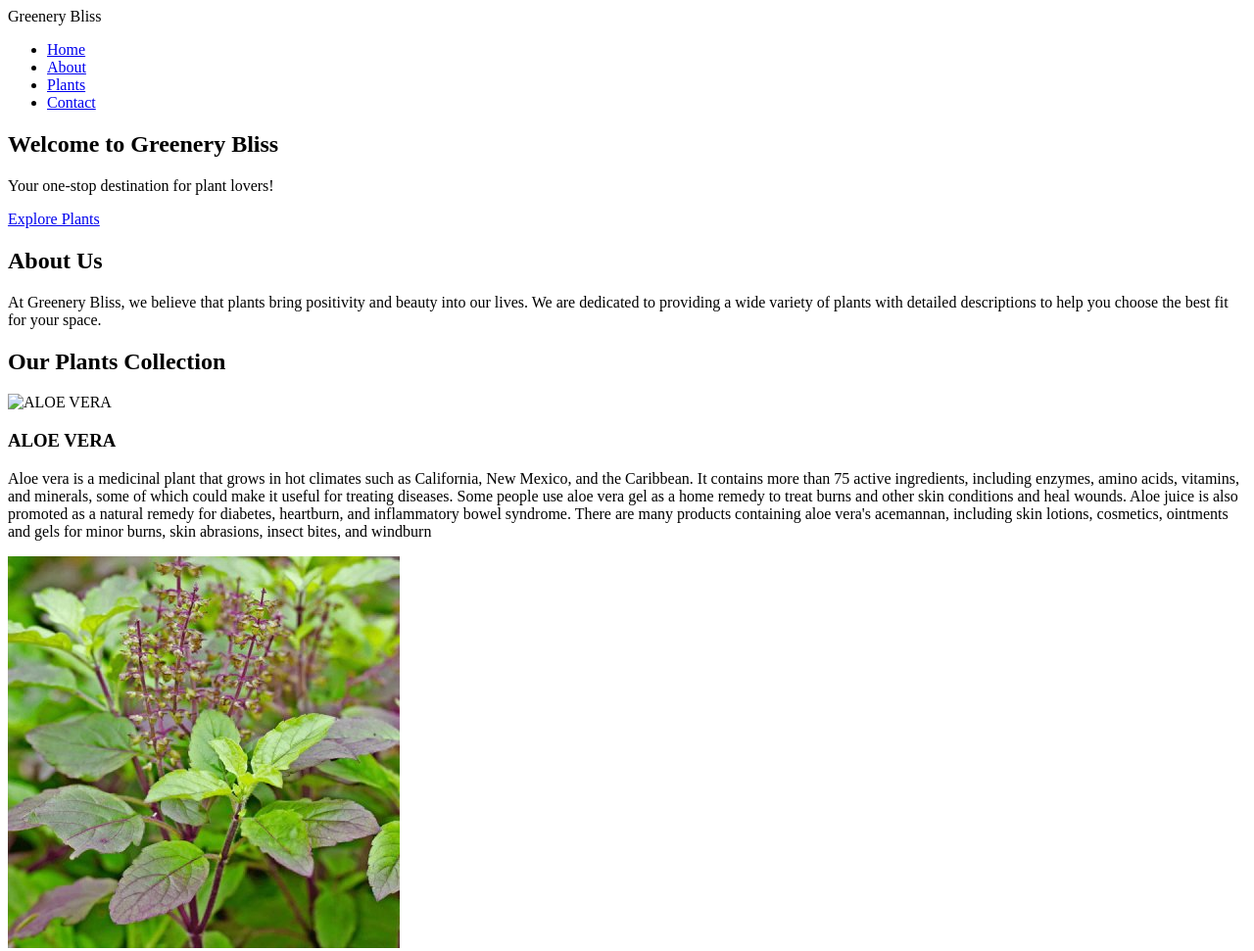
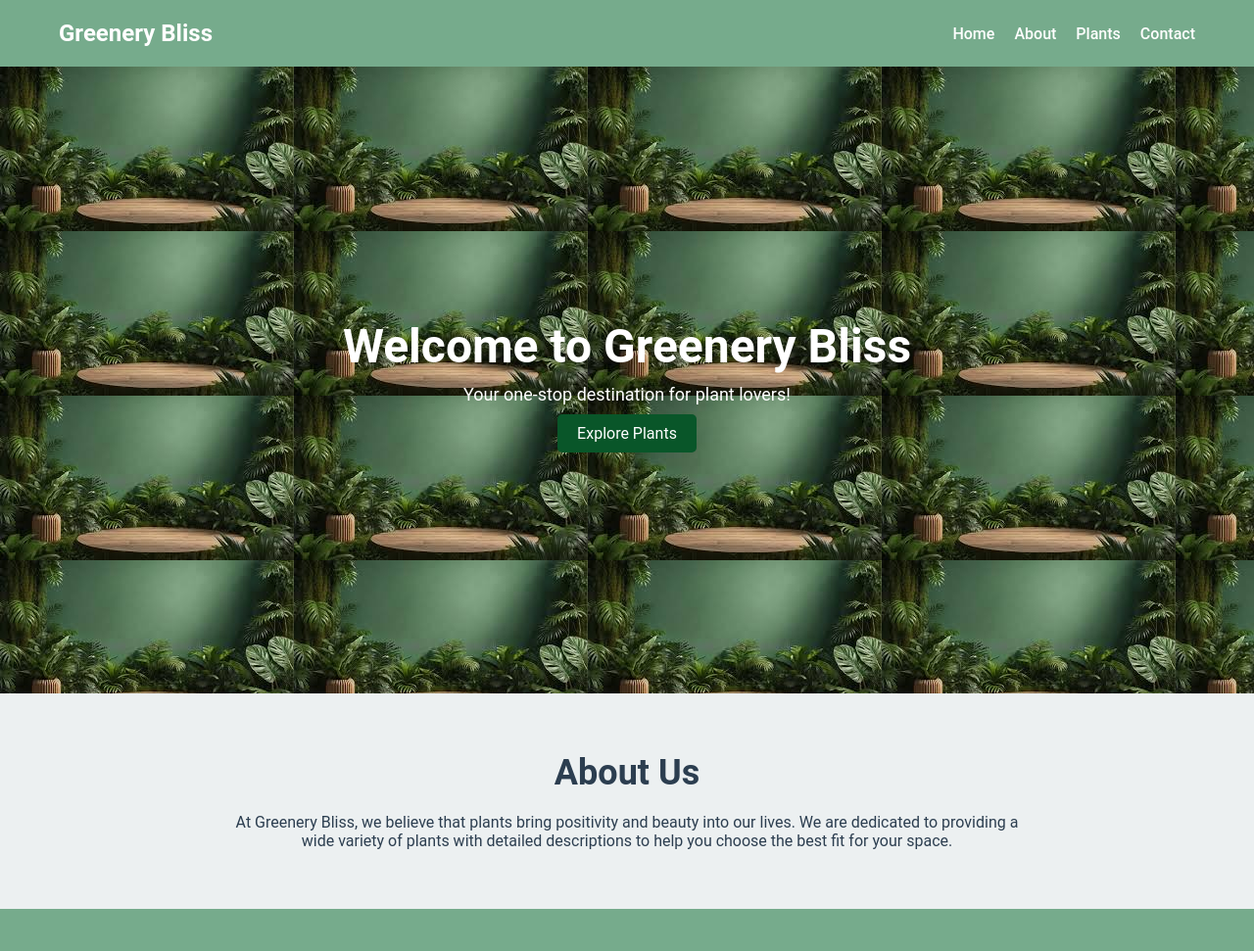
Before and after one commit to Raj-1019/plant1, a plain HTML site: page index.html in a window 1280 px wide. Shown: the top 971 px of the page at 98% size. Drawn offline with Linux system fonts and the light colour scheme.

Commit message:
index.html

```diff
--- a/index.html
+++ b/index.html
@@ -5,7 +5,7 @@
     <meta charset="UTF-8">
     <meta name="viewport" content="width=device-width, initial-scale=1.0">
     <title>Greenery Bliss - Plant Descriptive Website</title>
-    <link rel="stylesheet" href="123.CSS">
+    <link rel="stylesheet" href="index.css">
 
 </head>
 
```
